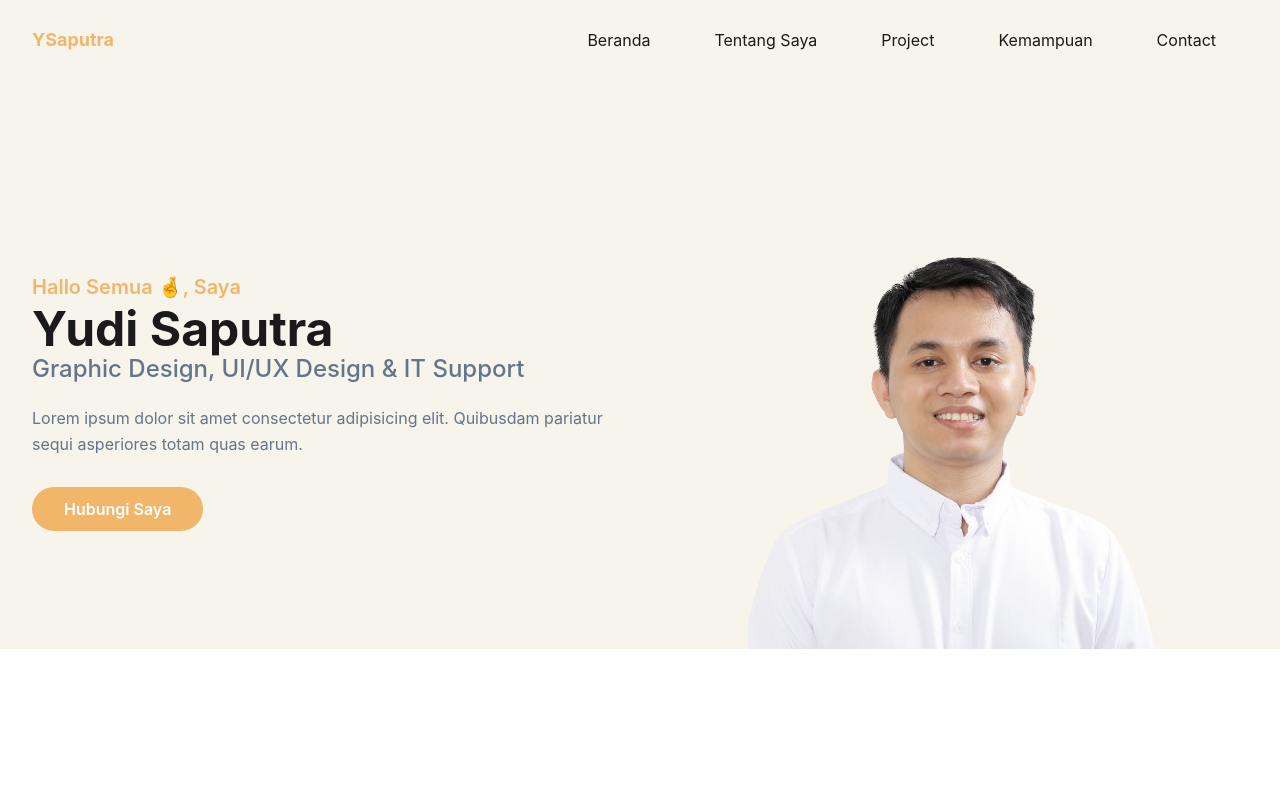
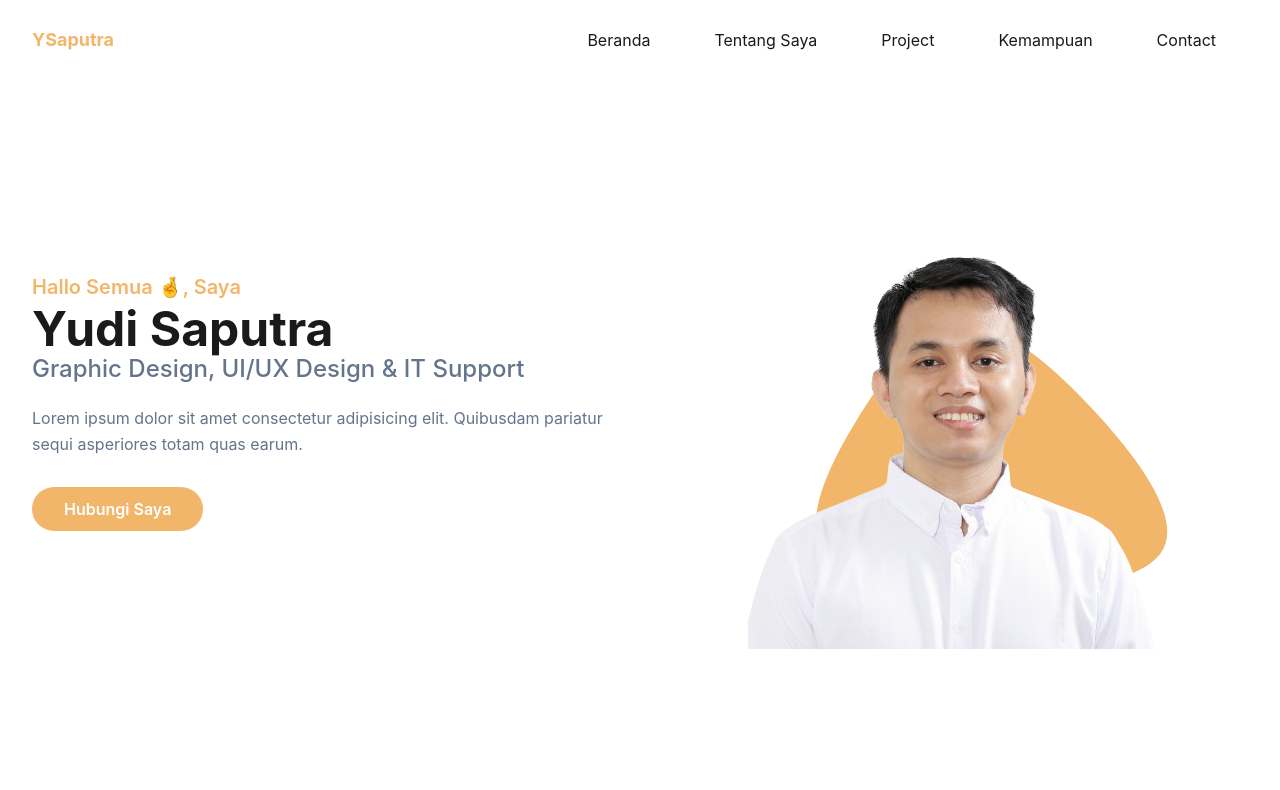
Before and after one commit to yudi-saputra/portfolio, a website: page index.html in a window 1280 px wide. Shown: the top 790 px of the page. Drawn offline with Linux system fonts and the light colour scheme.

Commit message:
Update index.html

```diff
--- a/index.html
+++ b/index.html
@@ -49,7 +49,7 @@
     <!-- Header End -->
 
     <!-- Hero Section Star -->
-    <section id="home" class="pt-36 bg-putih">
+    <section id="home" class="pt-36">
         <div class="container">
             <div class="flex flex-wrap">
                 <div class="w-full self-center px-4 lg:w-1/2">
```
